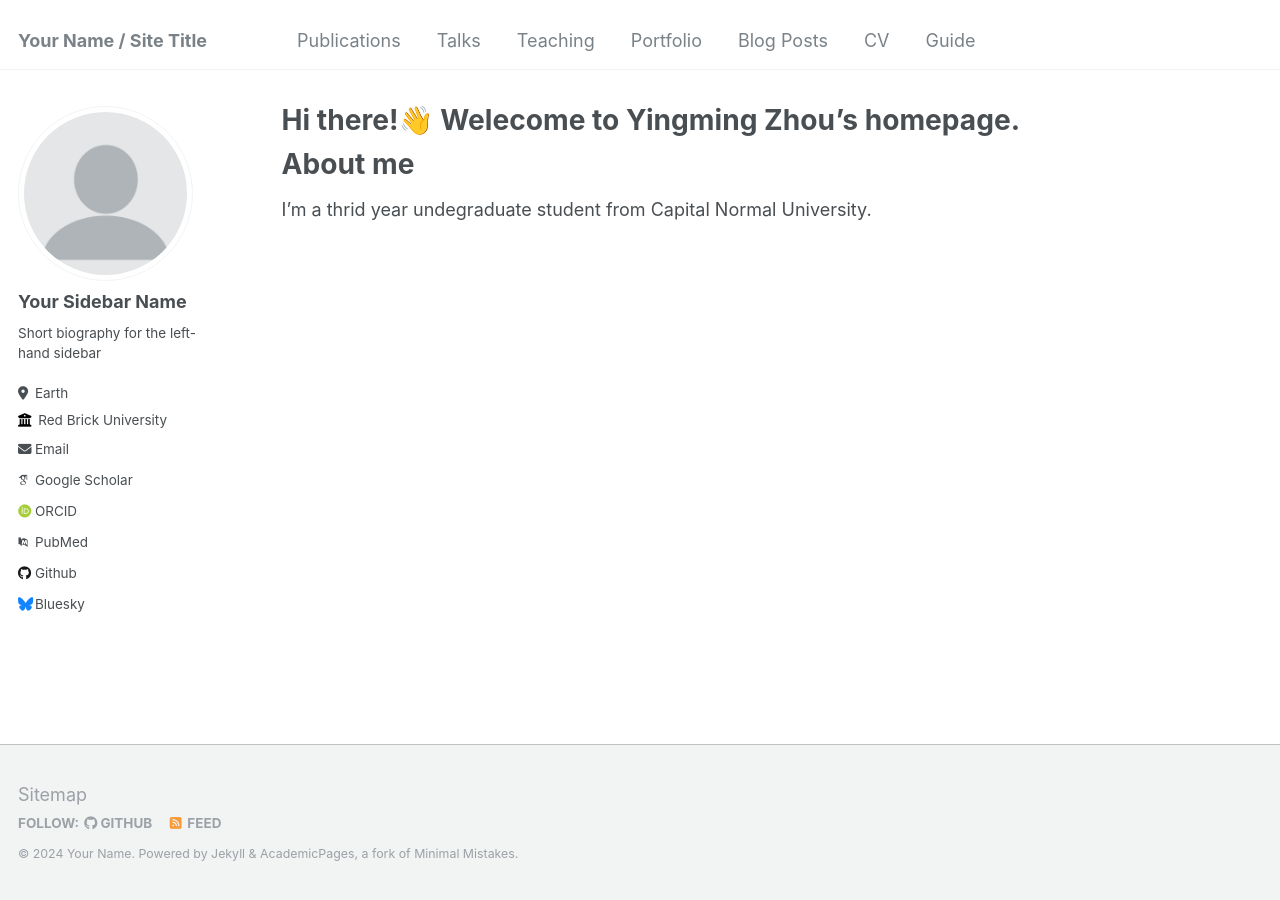
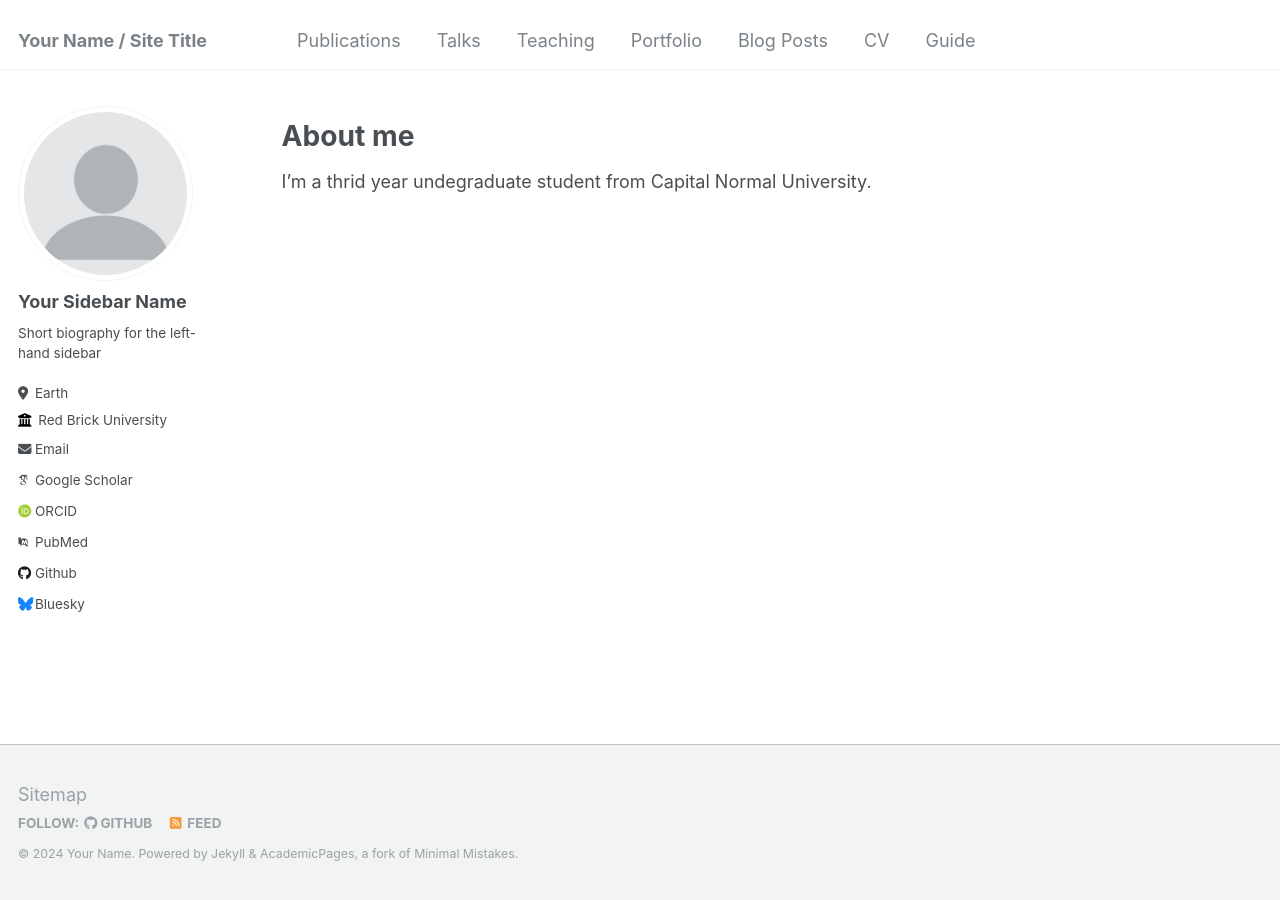
Before and after one commit to Aizhouym/Aizhouym.github.io, a Jekyll site: the page built from _pages/about.md, in a window 1280 px wide. Built offline with Jekyll 4.4.1, drawn with Linux system fonts in a browser that asks for light colours; some web fonts are replaced.

Commit message:
Update about.md
update

```diff
--- a/_pages/about.md
+++ b/_pages/about.md
@@ -1,6 +1,6 @@
 ---
 permalink: /
-title: "Hi there!👋 Welecome to Yingming Zhou's homepage."
+title: ""
 author_profile: true
 redirect_from:
   - /about/
```
